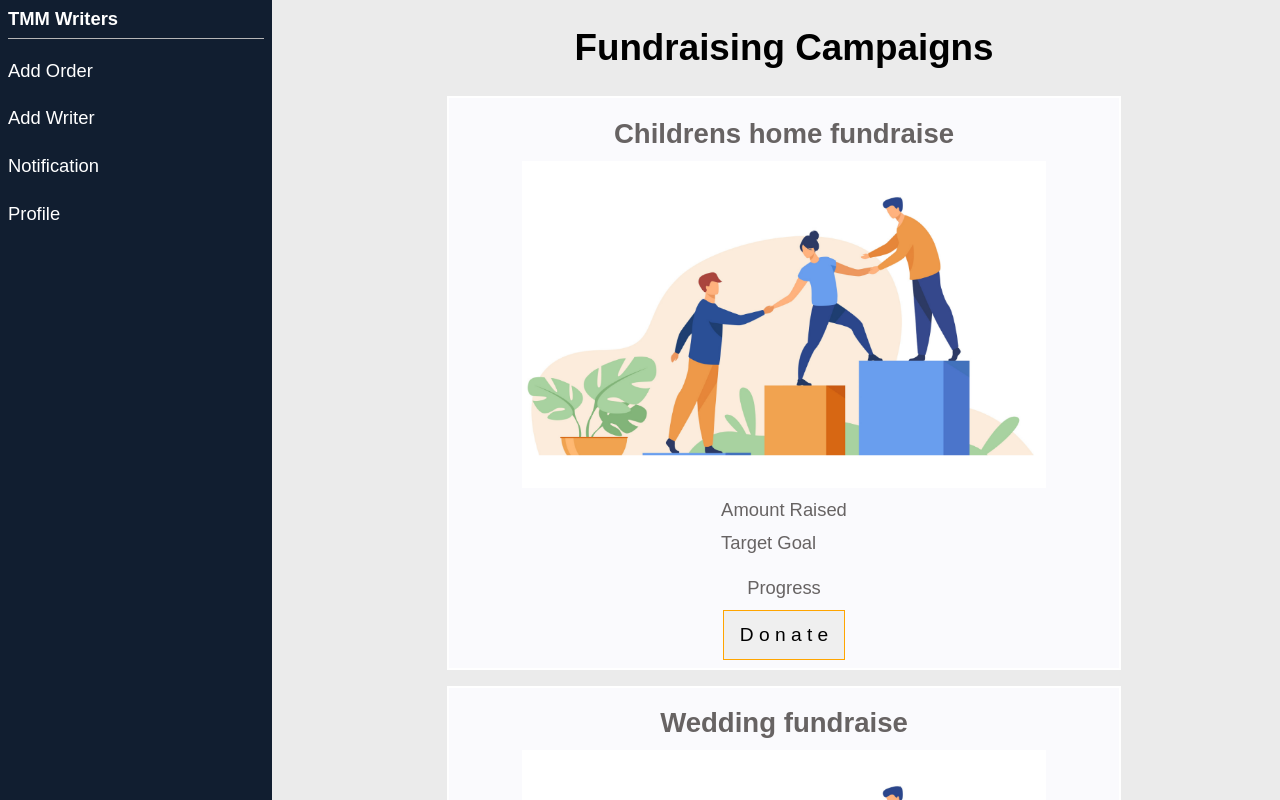
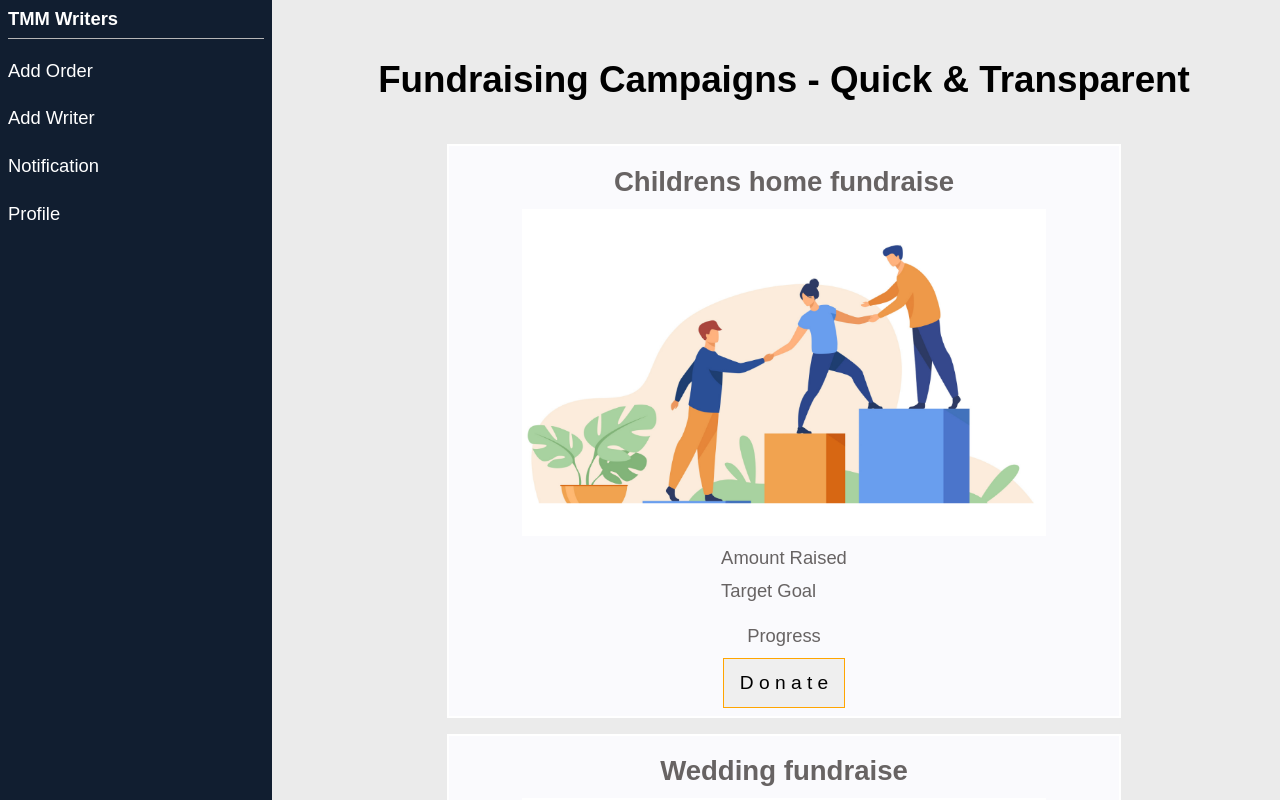
Before and after one commit to JosephMusya/changia, a React (Create React App) app: page / in a window 1280 px wide. Shown: the top 800 px of the page. Built offline with nearby package versions, Linux system fonts and the light colour scheme; the HTML template or start-up script is replaced by a standard one.

Commit message:
Modified title styling & content

```diff
--- a/src/pages/Homepage.js
+++ b/src/pages/Homepage.js
@@ -4,7 +4,7 @@ export default function Home(){
     return (
             <div className={styles.home}>
                 <div className={styles.topic}>
-                    <h1>Fundraising Campaigns</h1>
+                    <h1>Fundraising Campaigns - Quick & Transparent</h1>
                 </div>
                 <div className={styles.fundraise}>
                     <Fundraise title='Childrens home fundraise' />
--- a/src/pages/homepage.module.css
+++ b/src/pages/homepage.module.css
@@ -9,7 +9,8 @@
 }
 
 .topic {
-    padding: 1rem 1.5rem;
+    padding: 2rem;
+    margin-top: 1rem;
 }
 
 .topic h1 {
```
